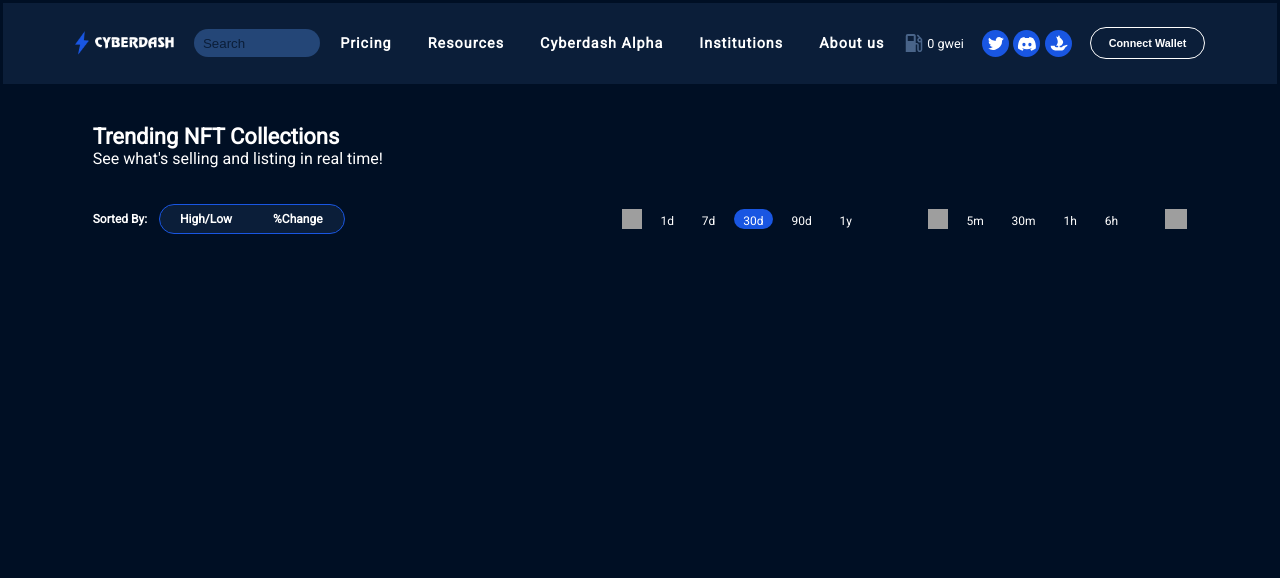
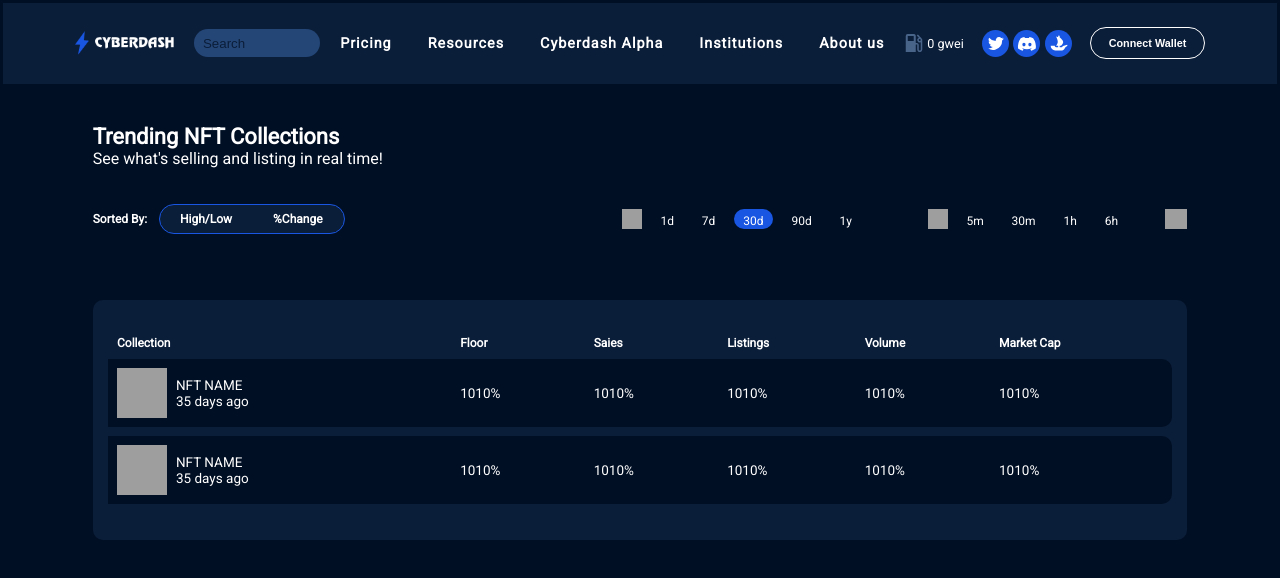
Before and after one commit to FortuneWebWorks/Cyber-React-Sass, a React (Create React App) app: page /traits in a window 1280 px wide. Shown: the top 578 px of the page. Built offline with nearby package versions, Linux system fonts and the light colour scheme; grey boxes are pictures that could not be loaded.

Commit message:
:zap: working on traitList component

```diff
--- /dev/null
+++ b/src/components/TraitsList.js
@@ -0,0 +1,46 @@
+import { Fragment } from 'react';
+import '../styles/traitsList.scss';
+
+const TraitsList = ({ items }) => {
+  return (
+    <table className="table">
+      <thead>
+        <tr className="table__head__row">
+          <th>Collection</th>
+          <th>Floor</th>
+          <th>Saies</th>
+          <th>Listings</th>
+          <th>Volume</th>
+          <th>Market Cap</th>
+        </tr>
+      </thead>
+      <tbody>
+        {items.map((item) => (
+          <Fragment key={item.id}>
+            <tr className="table__body__row">
+              <td className='table__user-container'>
+                <div className="table__details">
+                  <img src={item.user.userImage} alt="" />
+                  <div>
+                    <span>{item.user.nftName}</span>
+                    <span>{item.user.time}</span>
+                  </div>
+                </div>
+              </td>
+              <td>
+                <div className="">{item.floor}</div>
+              </td>
+              <td>{item.saies}</td>
+              <td>{item.listings}</td>
+              <td>{item.volume}</td>
+              <td>{item.marketCap}</td>
+            </tr>
+            <tr className="table__space"></tr>
+          </Fragment>
+        ))}
+      </tbody>
+    </table>
+  );
+};
+
+export default TraitsList;
--- a/src/pages/Traits.js
+++ b/src/pages/Traits.js
@@ -1,9 +1,39 @@
 import '../styles/traits.scss';
 import ButtonGroup from '../components/ButtonGroup';
 import Timer from '../components/Timer';
+import TraitsList from '../components/TraitsList';
 
 const timings = ['1d', '7d', '30d', '90d', '1y'];
 const timings2 = ['5m', '30m', '1h', '6h'];
+
+const tableItems = [
+  {
+    id: 1,
+    user: {
+      userImage: 'https://picsum.photos/50',
+      nftName: 'NFT NAME',
+      time: '35 days ago',
+    },
+    floor: ['10', '10%'],
+    saies: ['10', '10%'],
+    listings: ['10', '10%'],
+    volume: ['10', '10%'],
+    marketCap: ['10', '10%'],
+  },
+  {
+    id: 2,
+    user: {
+      userImage: 'https://picsum.photos/50',
+      nftName: 'NFT NAME',
+      time: '35 days ago',
+    },
+    floor: ['10', '10%'],
+    saies: ['10', '10%'],
+    listings: ['10', '10%'],
+    volume: ['10', '10%'],
+    marketCap: ['10', '10%'],
+  },
+];
 
 const Traits = () => {
   return (
@@ -35,7 +65,9 @@ const Traits = () => {
         />
       </div>
 
-      <div></div>
+      <div>
+        <TraitsList items={tableItems} />
+      </div>
     </div>
   );
 };
--- /dev/null
+++ b/src/styles/traitsList.scss
@@ -0,0 +1,96 @@
+@use './colors' as *;
+
+.table {
+  width: 100%;
+  color: #fff;
+  border-radius: 10px;
+  border-spacing: 0;
+  margin-top: 30px;
+  padding: 3rem 1.7rem;
+  background-color: $primary;
+  font-size: 1.5rem;
+  text-align: left;
+
+  * {
+    max-width: 100%;
+    border-spacing: 0;
+    border: 0;
+    margin: 0;
+  }
+
+  svg {
+    * {
+      user-select: none;
+      pointer-events: none;
+    }
+  }
+
+  & td,
+  & th {
+    padding: 1rem;
+    text-align: left;
+  }
+
+  .table__body__row {
+    background-color: $primary-dark;
+    width: 100%;
+
+    td:first-child {
+      border-top-left-radius: 10px;
+      border-bottom-left-radius: 10px;
+    }
+
+    td:last-child {
+      border-top-right-radius: 10px;
+      border-bottom-right-radius: 10px;
+    }
+  }
+
+  .table__space {
+    height: 1rem;
+  }
+
+  .action-icon {
+    cursor: pointer;
+  }
+
+  svg {
+    user-select: none;
+    pointer-events: none;
+  }
+
+  .active {
+    svg {
+      stroke: red;
+    }
+  }
+
+  thead {
+    font: normal normal bold 12px/14px Roboto;
+  }
+
+  .table__user-container {
+    display: flex;
+    justify-content: flex-start;
+  }
+
+  .table__details {
+    display: flex;
+    justify-content: center;
+    align-items: center;
+    margin-right: auto;
+    gap: 1rem;
+
+    div {
+      display: flex;
+      flex-direction: column;
+      justify-content: center;
+      align-items: flex-start;
+    }
+  }
+
+  @media (max-width: 500px) {
+    width: 500px;
+    display: block;
+  }
+}
```
